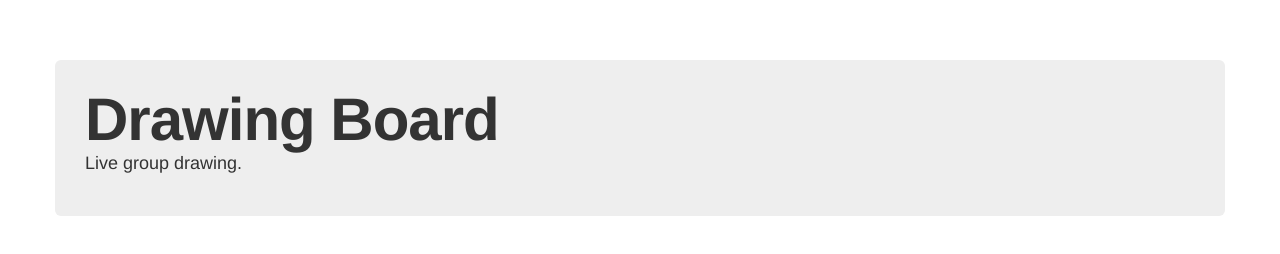
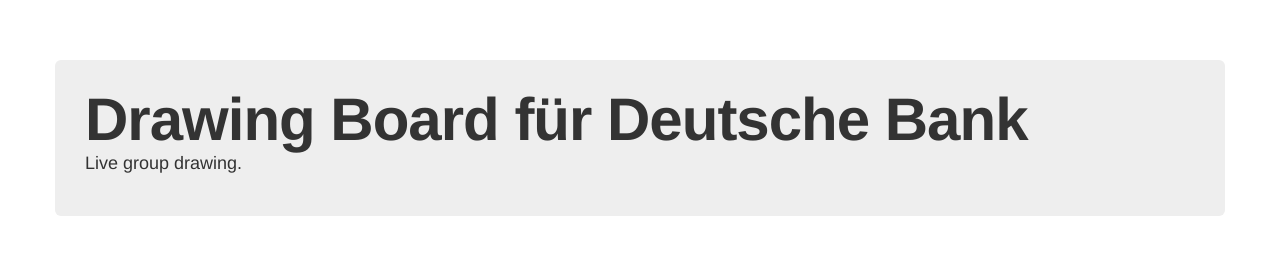
Before and after one commit to doschkinow/drawingboard-micro-ws-nodejs, a website: page drawingboard/index.html in a window 1280 px wide. Drawn offline with nearby package versions, Linux system fonts and the light colour scheme.

Commit message:
index.html changed

```diff
--- a/drawingboard/index.html
+++ b/drawingboard/index.html
@@ -20,7 +20,7 @@
 <body>
 <div class="container">
     <div class="hero-unit">
-        <h1>Drawing Board</h1>
+        <h1>Drawing Board für Deutsche Bank</h1>
         <p>
             Live group drawing.
         </p>
```
